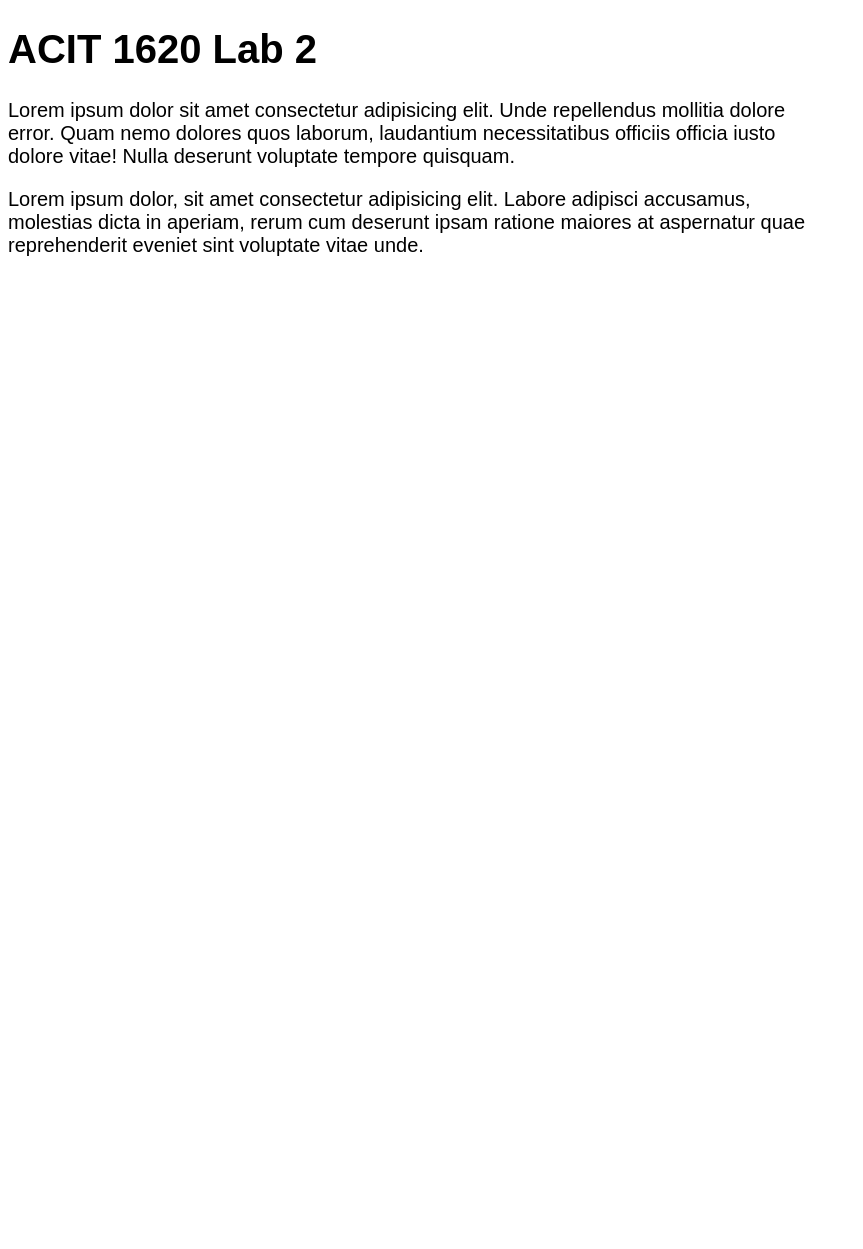
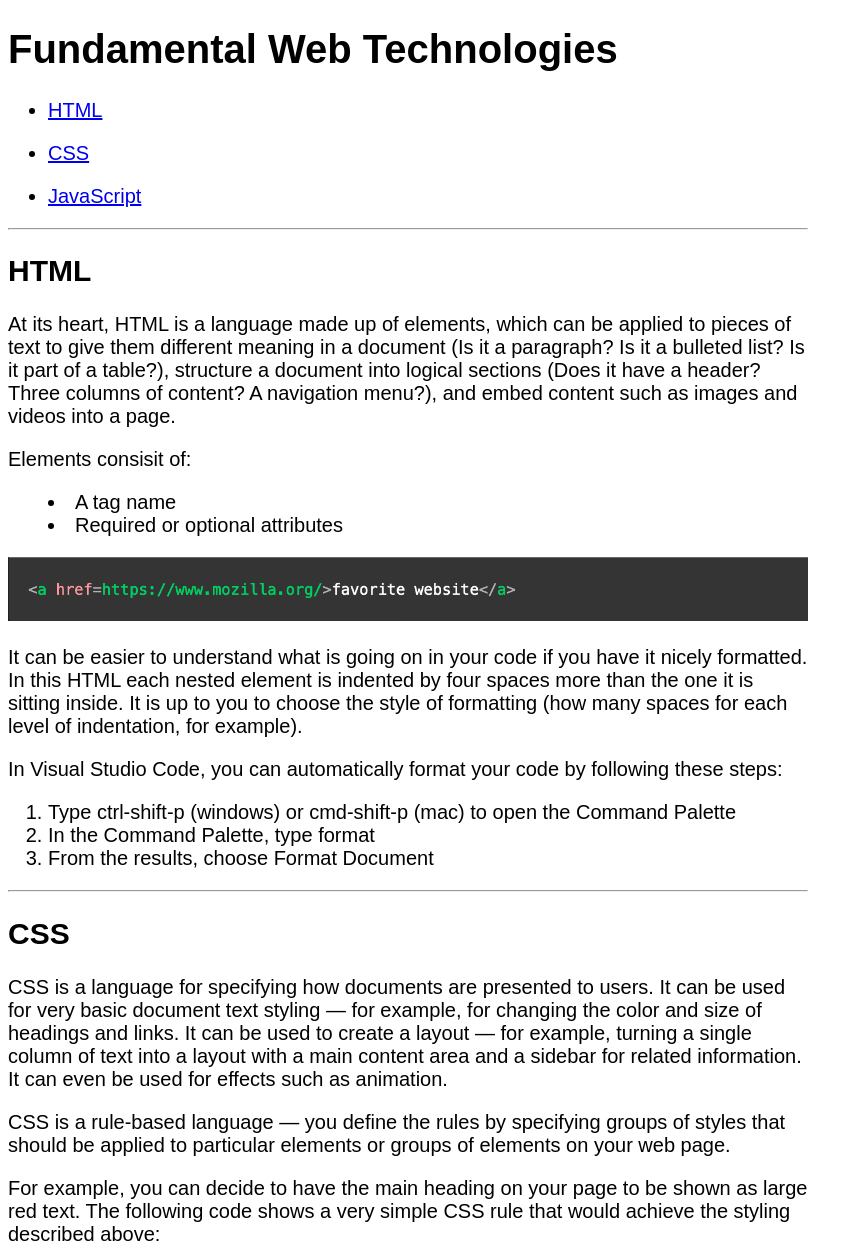
Before and after one commit to Wesley-YWC/acit1620-lab2, a plain HTML site: page index.html in a window 1280 px wide. Shown: the top 1249 px of the page, without its empty margins (0-863 px from the left). Before the commit the page ends 800 px from the top, so only its background shows below. Drawn offline with Linux system fonts and the light colour scheme.

Commit message:
first drift of lab 2

```diff
--- a/index.html
+++ b/index.html
@@ -6,10 +6,96 @@
     <title>Document</title>
     <link rel="stylesheet" href="lab2.css">
 </head>
+
 <body>
-    <h1>ACIT 1620 Lab 2</h1>
-    <p>Lorem ipsum dolor sit amet consectetur adipisicing elit. Unde repellendus mollitia dolore error. Quam nemo dolores quos laborum, laudantium necessitatibus officiis officia iusto dolore vitae! Nulla deserunt voluptate tempore quisquam.
-    <p>Lorem ipsum dolor, sit amet consectetur adipisicing elit. Labore adipisci accusamus, molestias dicta in aperiam, rerum cum deserunt ipsam ratione maiores at aspernatur quae reprehenderit eveniet sint voluptate vitae unde.</p>
-    </p>
+    <h1>Fundamental Web Technologies</h1>
+
+    <ul>
+        <li>
+            <a href="https://developer.mozilla.org/en-US/docs/Learn/HTML/">
+                <p>HTML</p>
+            </a>
+            </li>
+            <li>
+                <a href="https://developer.mozilla.org/en-US/docs/Learn/CSS">
+                    <p>CSS</p>
+                </a>
+                </li>
+                <li>
+                    <a href="https://developer.mozilla.org/en-US/docs/Learn/JavaScript">
+                        <p>JavaScript</p>
+                    </a>
+                    </li>
+
+    </ul>
+<hr>
+    <Section>
+
+        <h1>HTML</h1>
+
+        <p>At its heart, HTML is a language made up of elements, which can be applied to pieces of text to give them different meaning in a document (Is it a paragraph? Is it a bulleted list? Is it part of a table?), structure a document into logical sections (Does it have a header? Three columns of content? A navigation menu?), and embed content such as images and videos into a page.</p>
+
+
+
+    <p>Elements consisit of:</p>
+
+    <menu>
+        <li>A tag name</li>
+        <li>Required or optional attributes</li>
+    </menu>
+
+    <img src="/element.png"
+    />
+    <p>It can be easier to understand what is going on in your code if you have it nicely formatted. In this HTML each nested element is indented by four spaces more than the one it is sitting inside. It is up to you to choose the style of formatting (how many spaces for each level of indentation, for example).
+      </p>
+      <p>  In Visual Studio Code, you can automatically format your code by following these steps:</p>
+
+      <ol>
+        <li>Type ctrl-shift-p (windows) or cmd-shift-p (mac) to open the Command Palette</li>
+        <li>In the Command Palette, type format</li>
+        <li>From the results, choose Format Document</li>
+      </ol>
+
+</Section>
+<hr>
+<section>
+
+    <h1>CSS</h1>
+
+    <p>CSS is a language for specifying how documents are presented to users. It can be used for very basic document text styling — for example, for changing the color and size of headings and links. It can be used to create a layout — for example, turning a single column of text into a layout with a main content area and a sidebar for related information. It can even be used for effects such as animation.</p>
+
+    <p>CSS is a rule-based language — you define the rules by specifying groups of styles that should be applied to particular elements or groups of elements on your web page.</p>
+
+    <p>For example, you can decide to have the main heading on your page to be shown as large red text. The following code shows a very simple CSS rule that would achieve the styling described above:</p>
+
+    <img src="/css.png"
+    />
+
+</section>
+<hr>
+<section>
+    <h1>JavaScript</h1>
+    <p>JavaScript is a programming language that allows you to implement complex functionalities on web pages. Every time a web page does more than just sit there and display static information for you to look at—displaying timely content updates, interactive maps, animated 2D/3D graphics, scrolling video jukeboxes, or more—you can bet that JavaScript is probably involved.</p>
+
+    <p>The core client-side JavaScript language consists of some common programming features that allow you to do things like:</p>
+
+    <ul>
+        <li>Store useful values inside variables</li>
+        <li>Perform operations on pieces of text (known as "strings" in programming)</li>
+        <li>Run code in response to certain events occurring on a web page - for example, a user clicking a button</li>
+    </ul>
+
+    <img src="/Script.png"
+    />
+
+    <p>What is even more exciting however is the functionality built on top of the client-side JavaScript language. So-called Application Programming Interfaces (APIs) provide you with extra superpowers to use in your JavaScript code.</p>
+
+    <p>APIs are ready-made sets of code building blocks that allow a developer to implement programs that would otherwise be hard or impossible to implement. They do the same thing for programming that ready-made furniture kits do for home building — it is much easier to take ready-cut panels and screw them together to make a bookshelf than it is to work out the design yourself, go and find the correct wood, cut all the panels to the right size and shape, find the correct-sized screws, and then put them together to make a bookshelf. </p>
+
+</section>
+
+
+
+
 </body>
 </html>
```
